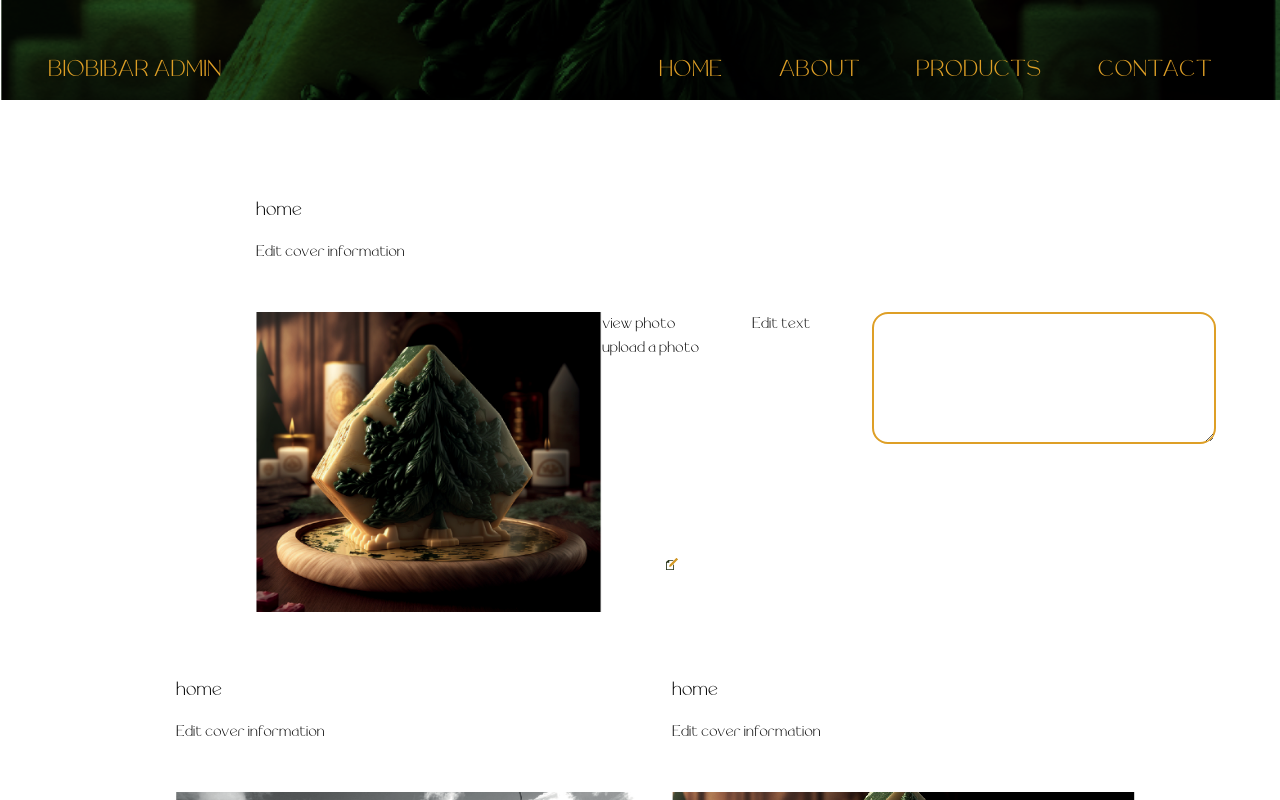
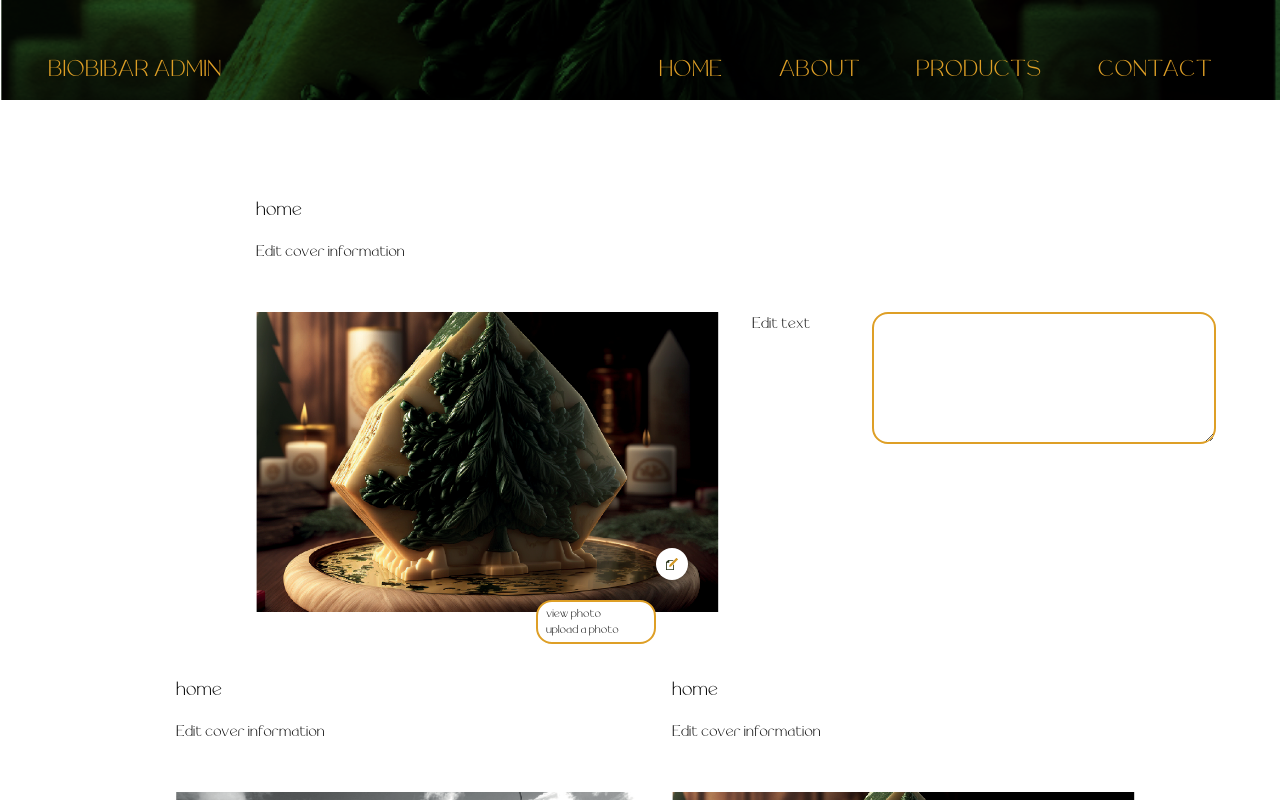
Before and after one commit to albertnahas/biobibar, a Next.js app: page /admin in a window 1280 px wide. Both pictures are taken after a click on the element 672 px from the left and 564 px from the top of the page. Shown: the top 800 px of the page. Built offline with nearby package versions, Linux system fonts and the light colour scheme; no server answers.

Commit message:
resolve comments

```diff
--- a/atoms/EditMenuPopup.tsx
+++ b/atoms/EditImageMenu.tsx
@@ -1,14 +1,20 @@
 import React from "react";
 
-const EditMenuPopup = ({
+const EditImageMenu = ({
   handleView,
   handleUpload,
-  handleUploadImageClick,
-  hiddenFileInput,
   inputName,
-}: EditMenuPopupProps) => {
+}: EditImageMenuProps) => {
+  const hiddenFileInput = React.useRef<any>(null);
+
+  const handleUploadImageClick = () => {
+    if (hiddenFileInput?.current instanceof HTMLInputElement) {
+      hiddenFileInput.current.click();
+    }
+  };
+
   return (
-    <div className="cover-edit-container">
+    <div className="cover">
       <button onClick={handleView} className="cover-edit-btn">
         view photo
       </button>
@@ -28,12 +34,10 @@ const EditMenuPopup = ({
   );
 };
 
-export default EditMenuPopup;
+export default EditImageMenu;
 
-interface EditMenuPopupProps {
-  handleUploadImageClick: () => void,
-  handleUpload: (e: React.ChangeEvent) => void,
-  handleView: (e: any) => void,
-  hiddenFileInput: any;
+interface EditImageMenuProps {
+  handleUpload: (e: React.ChangeEvent) => void;
+  handleView: (e: any) => void;
   inputName: string;
 }
--- a/components/EditCoverSection.tsx
+++ b/components/EditCoverSection.tsx
@@ -7,7 +7,7 @@ import { Home } from "../types/home";
 import fetchHome from "../helpers/fetchHome";
 import updateHome from "../helpers/updateHome";
 import { uploadImage } from "../helpers/UploadImage";
-import EditMenuPopup from "../atoms/EditMenuPopup";
+import EditImageMenu from "../atoms/EditImageMenu";
 
 const defaultHome: Home = {
   cover: "",
@@ -55,14 +55,6 @@ const EditCoverSection = () => {
 
   const handleOpen = (name: string): void => {
         setIsOpen(isOpen === name ? null : name);
-  };
-
-  const hiddenFileInput = React.useRef<any>(null);
-
-  const handleUploadImageClick = () => {
-    if (hiddenFileInput?.current instanceof HTMLInputElement) {
-      hiddenFileInput.current.click();
-    }
   };
 
   const handleUpload = async (e: React.ChangeEvent) => {
@@ -122,11 +114,9 @@ const EditCoverSection = () => {
                 <ReactSVG src="/edit.svg" className="edit-svg h-3 w-3" />
               </div>
               {isOpen === "cover" && (
-                <EditMenuPopup
+                <EditImageMenu
                   handleView={handleView}
                   handleUpload={handleUpload}
-                  handleUploadImageClick={handleUploadImageClick}
-                  hiddenFileInput={hiddenFileInput}
                   inputName="cover"
                   />
               )}
@@ -169,11 +159,9 @@ const EditCoverSection = () => {
                 <ReactSVG src="/edit.svg" className="edit-svg h-3 w-3" />
               </div>
               {isOpen === "cover2" && (
-                <EditMenuPopup
+                <EditImageMenu
                   handleView={handleView}
                   handleUpload={handleUpload}
-                  handleUploadImageClick={handleUploadImageClick}
-                  hiddenFileInput={hiddenFileInput}
                   inputName="cover2"
                   />
               )}
@@ -199,11 +187,9 @@ const EditCoverSection = () => {
                 <ReactSVG src="/edit.svg" className="edit-svg h-3 w-3" />
               </div>
               {isOpen === "cover3" && (
-                <EditMenuPopup
+                <EditImageMenu
                   handleView={handleView}
                   handleUpload={handleUpload}
-                  handleUploadImageClick={handleUploadImageClick}
-                  hiddenFileInput={hiddenFileInput}
                   inputName="cover3"
                   />
               )}
--- a/styles/globals.css
+++ b/styles/globals.css
@@ -30,7 +30,7 @@
   .cover-edit-icon {
     @apply absolute bottom-8 right-8 2xl:right-36 flex h-8 w-8 cursor-pointer items-center justify-center rounded-full border-none bg-white p-1;
   }
-  .cover-edit-container {
+  .cover {
     @apply absolute -bottom-8 right-16 2xl:right-44 w-120 rounded-2xl border-2 border-primary bg-white px-2 py-1 text-xs;
   }
   .cover-edit-btn {
```
